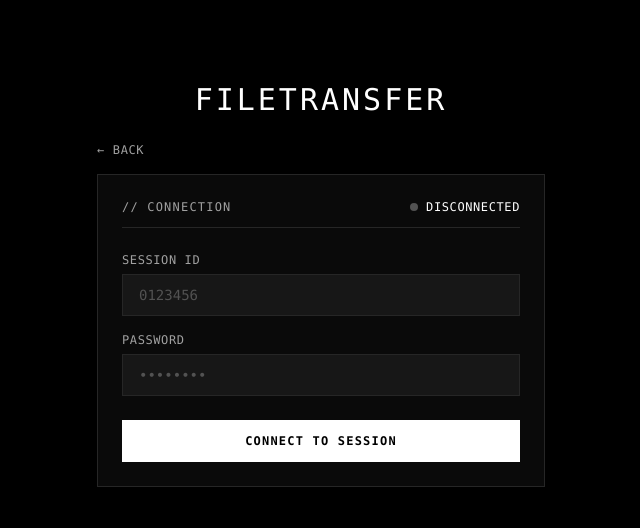
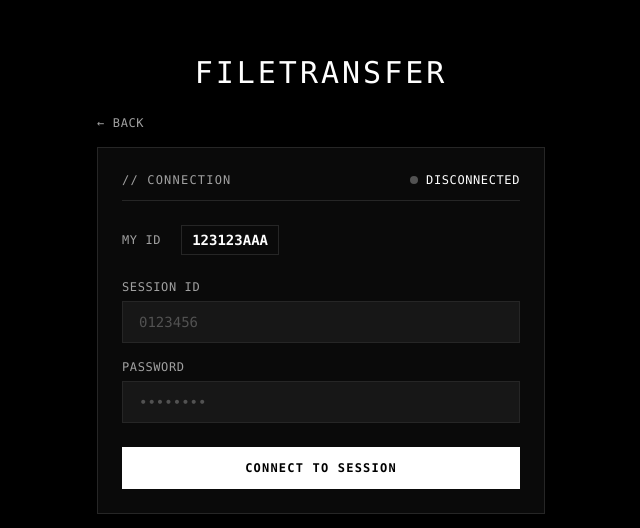
Before and after one commit to DomenOnassis/FileTransfer, a SvelteKit app in the folder client/: page /connect in a window 1280 px wide. Shown: the part 116-644 px from the top of the page, without its empty margins (319-959 px from the left). Built offline with nearby package versions, Linux system fonts and the light colour scheme.

Commit message:
feat: connect page now shows clients' ID

```diff
--- a/client/src/routes/connect/+page.svelte
+++ b/client/src/routes/connect/+page.svelte
@@ -1,4 +1,5 @@
 <script lang="ts">
+  let mySessionId = $state("123123AAA")
   let sessionIdInput = $state("");
   let sessionPwdInput = $state("");
   let isConnecting = $state(false);
@@ -57,6 +58,13 @@
           {isConnected ? 'Connected to Host' : isConnecting ? 'Awaiting Approval...' : 'Disconnected'}
         </span>
       </div>
+    </div>
+
+    <div class="flex items-center justify-left gap-5 text-sm">
+      <span class="text-neutral-400 font-mono text-xs uppercase tracking-wider">My ID</span>
+      <code class="font-mono bg-neutral-950 px-2.5 py-1 rounded-none text-white font-semibold border border-neutral-800">
+          {mySessionId}
+      </code>
     </div>
 
     {#if !isConnected && !isConnecting}
```
